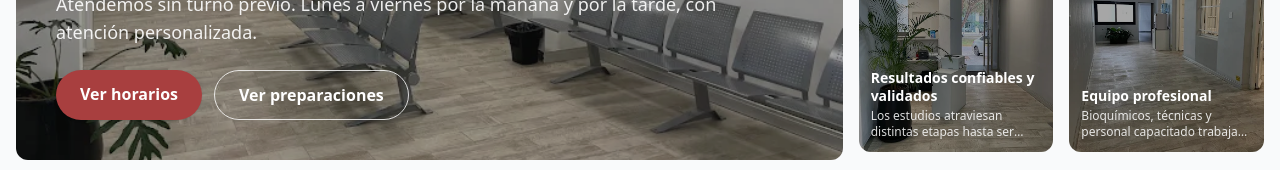
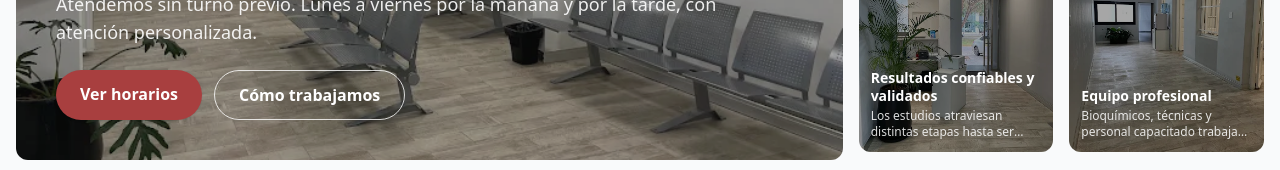
Before and after one commit to FMatiasAyala/LaboratorioSarmiento, a React (Vite) app in the folder frontend/: page /inicio in a window 1280 px wide. Shown: the part 408-578 px from the top of the page. Built offline with nearby package versions, Linux system fonts and the light colour scheme; no server answers.

Commit message:
fix: Rutas y CTA de hero. Sidebar accesos

```diff
--- a/frontend/src/components/Hero.jsx
+++ b/frontend/src/components/Hero.jsx
@@ -10,6 +10,8 @@ const slides = [
     desc: "Análisis clínicos para la detección, diagnóstico y seguimiento de enfermedades, con atención profesional y confiable.",
     ctaLabel: "Nuestros servicios",
     ctaTo: "/servicios",
+    ctaLabelSecondary: "Conocé el laboratorio",
+    ctaToSecondary: "/nosotros",
     image: "/banners/banner1.jpg",
   },
   {
@@ -17,7 +19,9 @@ const slides = [
     title: "Atención por orden de llegada",
     desc: "Atendemos sin turno previo. Lunes a viernes por la mañana y por la tarde, con atención personalizada.",
     ctaLabel: "Ver horarios",
-    ctaTo: "/nosotros",
+    ctaTo: "/nosotros/contacto",
+    ctaLabelSecondary: "Cómo trabajamos",
+    ctaToSecondary: "/pacientes/preguntas",
     image: "/banners/banner2.jpg",
   },
   {
@@ -26,6 +30,8 @@ const slides = [
     desc: "Consultá tus resultados de laboratorio de forma segura usando tu DNI o número de protocolo.",
     ctaLabel: "Ingresar al portal",
     ctaTo: "/pacientes/portal",
+    ctaLabelSecondary: "Preguntas frecuentes",
+    ctaToSecondary: "/pacientes/preguntas",
     image: "/banners/banner3.jpg",
   },
   {
@@ -34,6 +40,8 @@ const slides = [
     desc: "Los estudios atraviesan distintas etapas hasta ser validados y entregados con respaldo profesional.",
     ctaLabel: "Cómo entregamos resultados",
     ctaTo: "/pacientes/preguntas",
+    ctaLabelSecondary: "Portal de pacientes",
+    ctaToSecondary: "/pacientes/portal",
     image: "/banners/banner4.jpg",
   },
   {
@@ -42,9 +50,12 @@ const slides = [
     desc: "Bioquímicos, técnicas y personal capacitado trabajan cada día para cuidar tu salud.",
     ctaLabel: "Conocé nuestro equipo",
     ctaTo: "/nosotros/equipo",
+    ctaLabelSecondary: "Contacto",
+    ctaToSecondary: "/nosotros/contacto",
     image: "/banners/banner5.jpg",
   },
-]
+];
+
 
 
 function CTALink({ to, className, children }) {
@@ -134,10 +145,10 @@ export default function Hero() {
                       {s.ctaLabel}
                     </CTALink>
                     <CTALink
-                      to="/pacientes/preparaciones"
+                      to={s.ctaToSecondary}
                       className="inline-flex rounded-full border border-white/80 px-6 py-3 font-semibold text-white transition hover:bg-white hover:text-black"
                     >
-                      Ver preparaciones
+                      {s.ctaLabelSecondary}
                     </CTALink>
 
                   </div>
--- a/frontend/src/components/Portal/Sidebar.jsx
+++ b/frontend/src/components/Portal/Sidebar.jsx
@@ -11,14 +11,10 @@ export default function Sidebar() {
   // LINKS SEGÚN ROL
   const linksPaciente = [
     { to: "/portal/resultados", icon: <FaFileMedical />, label: "Resultados" },
-    { to: "/portal/preparaciones", icon: <FaFlask />, label: "Preparaciones" },
-    { to: "/portal/info", icon: <FaInfoCircle />, label: "Información" },
   ];
 
   const linksAdmin = [
     { to: "/portal/usuarios", icon: <FaUsersCog />, label: "Gestión Usuarios" },
-    { to: "/portal/preparaciones-admin", icon: <FaFlask />, label: "Cargar Preparaciones" },
-    { to: "/portal/info-admin", icon: <FaInfoCircle />, label: "Cargar Información" },
   ];
 
   const miCuentaLink = { to: "/portal/perfil", icon: <FaUser />, label: "Mi Cuenta" };
```
